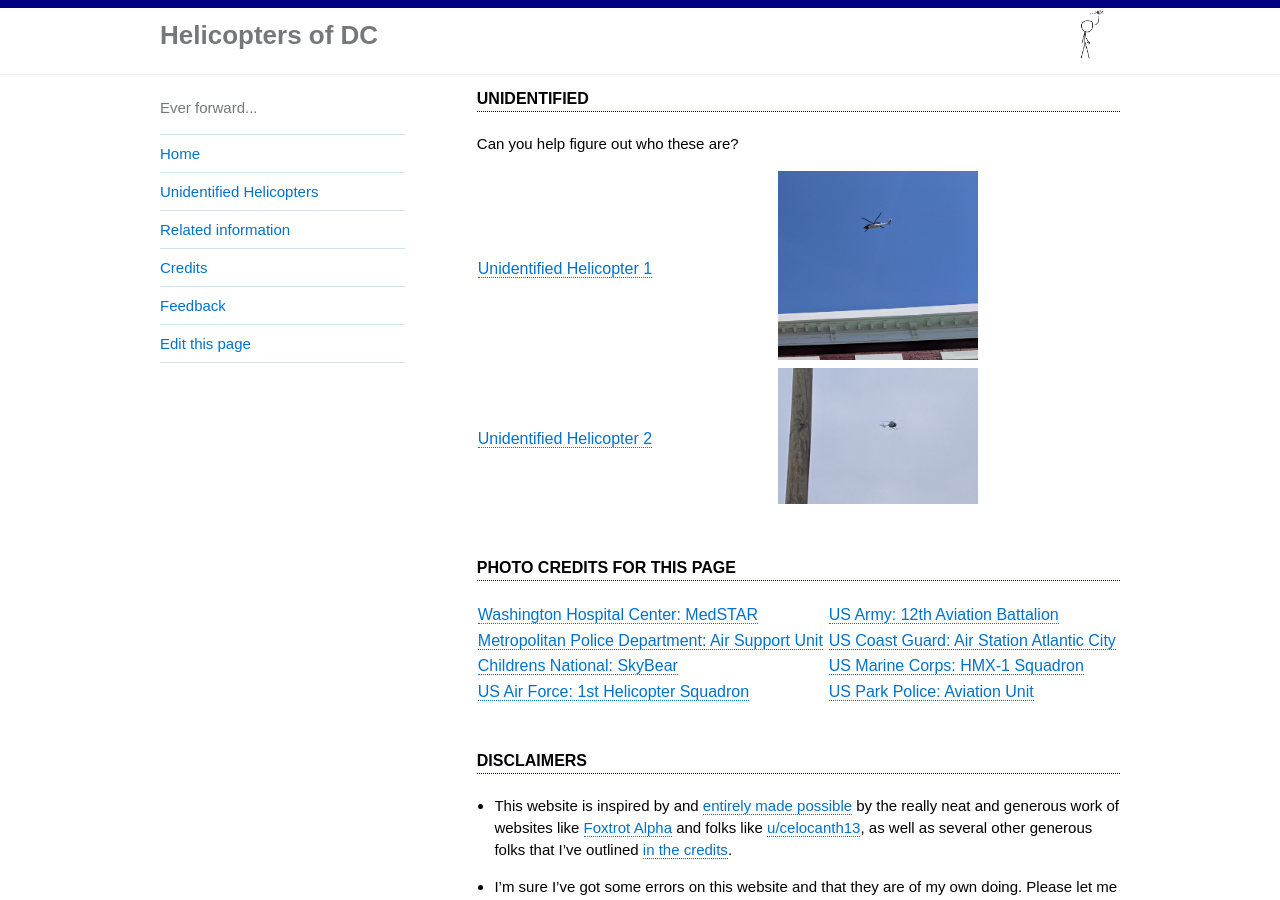
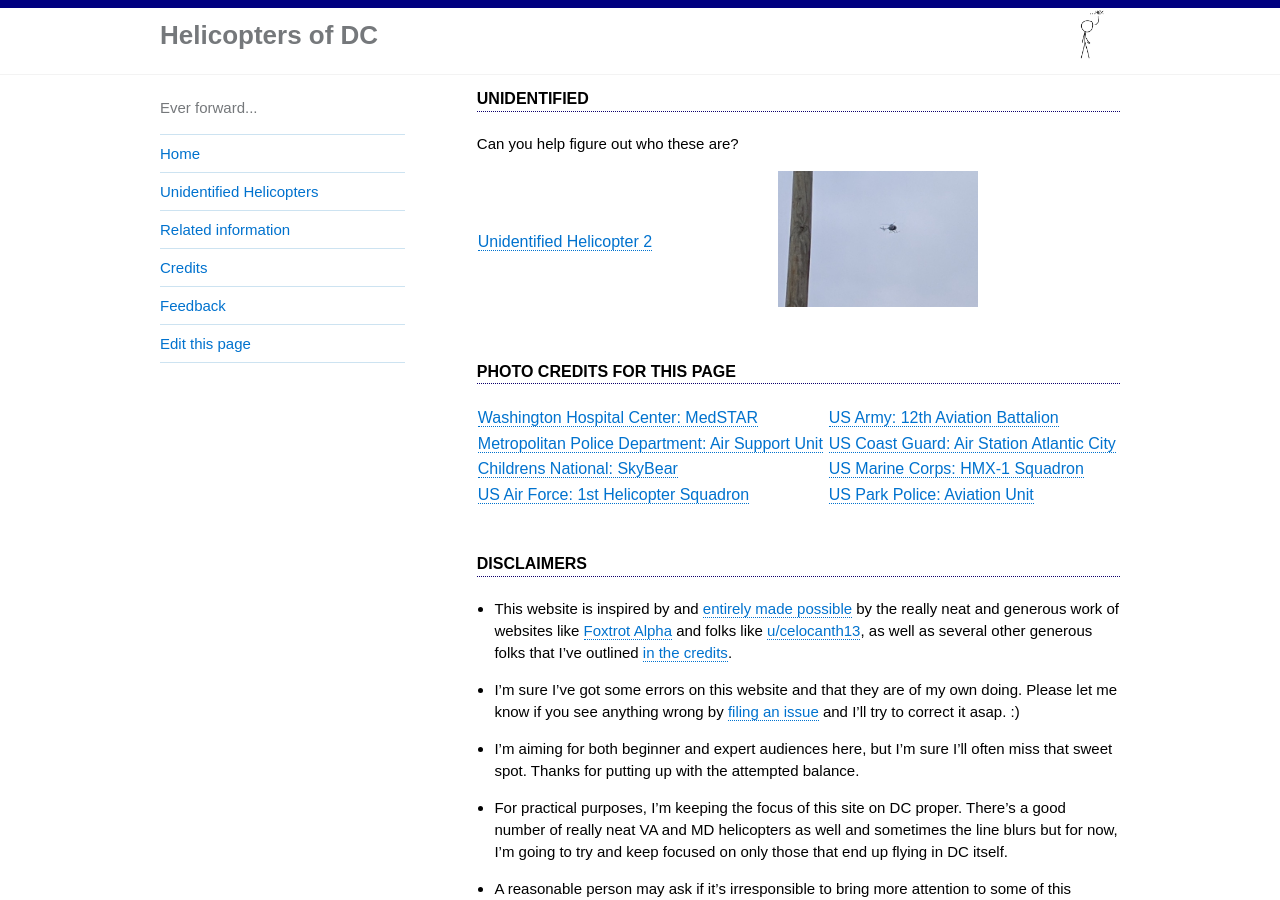
Before and after one commit to gbinal/dc-helicopters, a Jekyll site: the page built from index.md, in a window 1280 px wide and 900 px high, scrolled down 1349 px. Built offline with Jekyll 4.4.1, drawn with Linux system fonts in a browser that asks for light colours.

Commit message:
removing unidentified 1

```diff
--- a/index.md
+++ b/index.md
@@ -29,14 +29,7 @@ Can you help figure out who these are?
 
 
 <table style="width:100%">
-    <tr>
-      <td>
-        <a href="https://helicoptersofdc.com/unidentified">Unidentified Helicopter 1</a>
-      </td>
-      <td>
-        <img src="https://helicoptersofdc.com/pictures/unknown-helicopter-1-1.jpg" alt="unidentified-1" width="200">
-      </td>
-    </tr>
+
       <tr>
       <td>
         <a href="https://helicoptersofdc.com/unidentified#unidentified-helicopter-2">Unidentified Helicopter 2</a>
```
